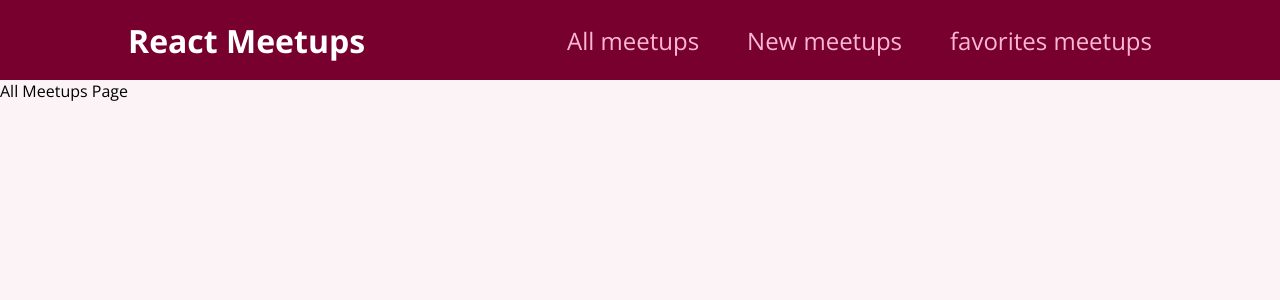
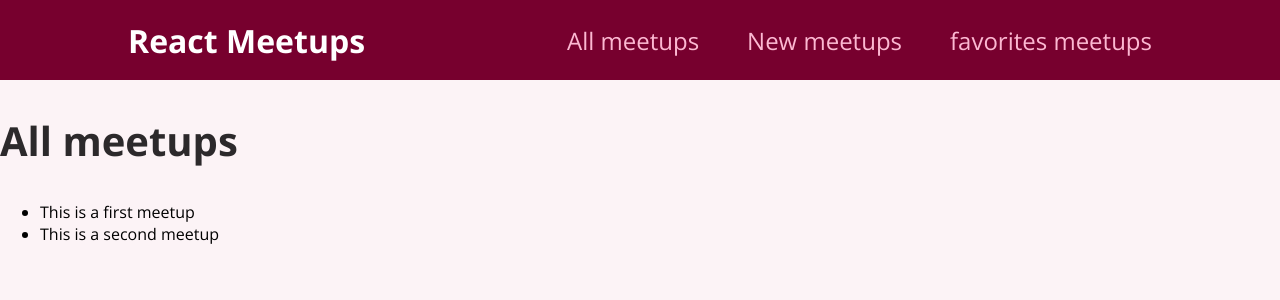
Before and after one commit to andersonzeroone/meetupsReact, a React (Create React App) app: page / in a window 1280 px wide. Shown: the top 300 px of the page. Built offline with nearby package versions, Linux system fonts and the light colour scheme.

Commit message:
view list meetups

```diff
--- a/src/pages/AllMeetups.js
+++ b/src/pages/AllMeetups.js
@@ -1,5 +1,36 @@
+const DUMMY_DATA = [
+  {
+    id: 'm1',
+    title: 'This is a first meetup',
+    image:
+      'https://upload.wikimedia.org/wikipedia/commons/thumb/d/d3/Stadtbild_M%C3%BCnchen.jpg/2560px-Stadtbild_M%C3%BCnchen.jpg',
+    address: 'Meetupstreet 5, 12345 Meetup City',
+    description:
+      'This is a first, amazing meetup which you definitely should not miss. It will be a lot of fun!',
+  },
+  {
+    id: 'm2',
+    title: 'This is a second meetup',
+    image:
+      'https://upload.wikimedia.org/wikipedia/commons/thumb/d/d3/Stadtbild_M%C3%BCnchen.jpg/2560px-Stadtbild_M%C3%BCnchen.jpg',
+    address: 'Meetupstreet 5, 12345 Meetup City',
+    description:
+      'This is a first, amazing meetup which you definitely should not miss. It will be a lot of fun!',
+  },
+];
+
 function AllMeetups() {
-  return <div>All Meetups Page</div>
+  return (
+    <section>
+      <h1>All meetups</h1>
+
+      <ul>
+        {DUMMY_DATA.map((meetup) => {
+          return <li key={meetup.id}>{meetup.title}</li>
+        })}
+      </ul>
+    </section>
+  )
 }
 
 export default AllMeetups;
```
